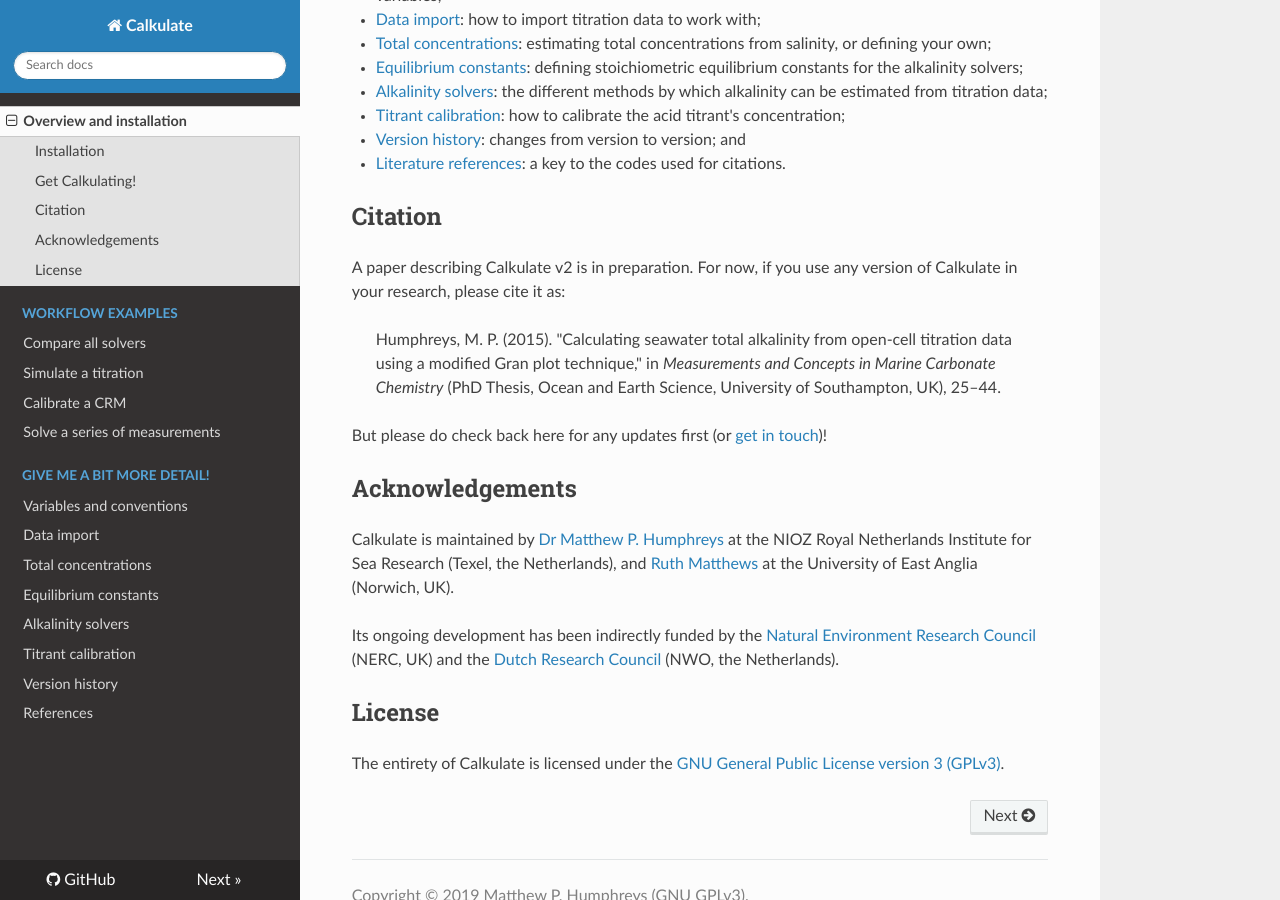
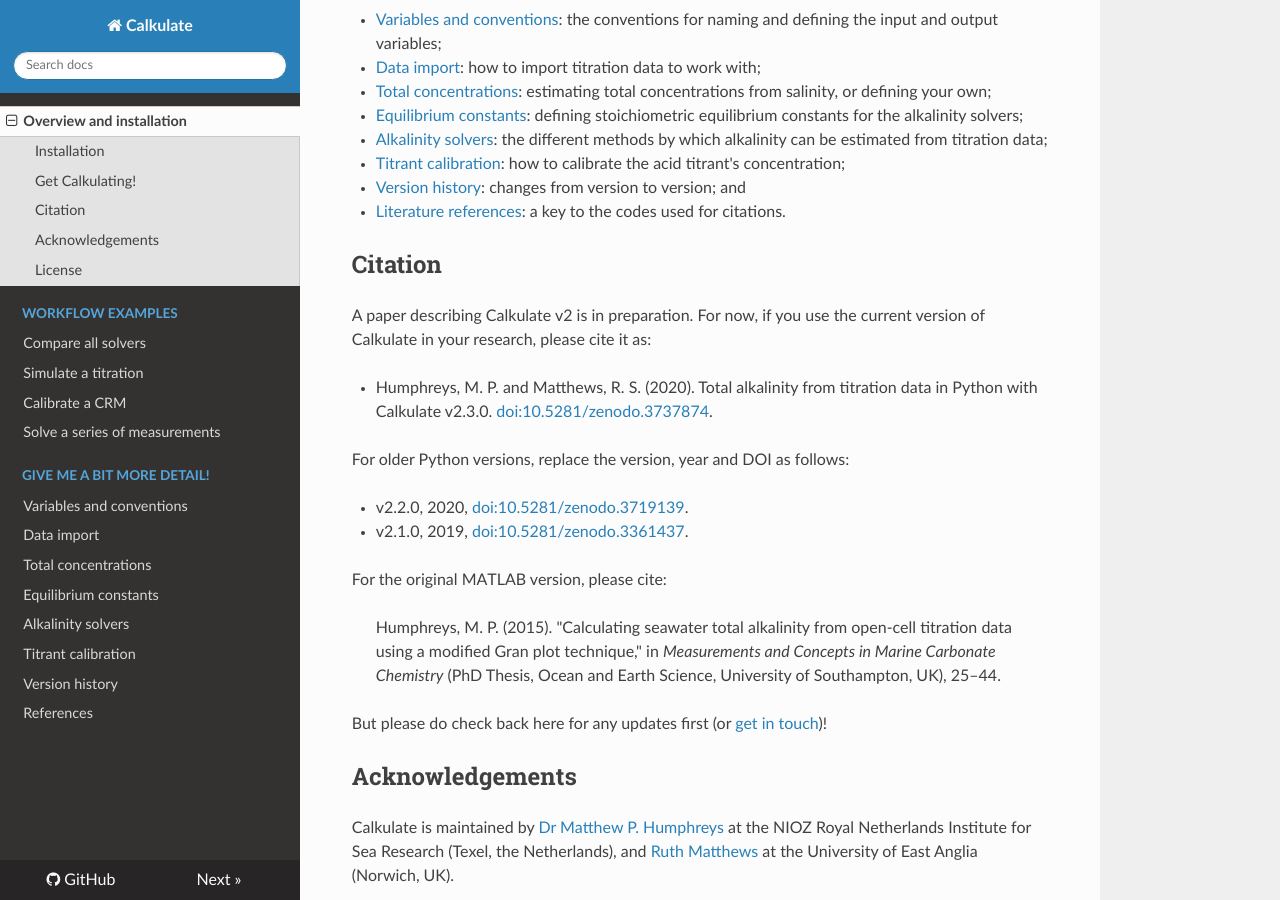
Before and after one commit to mvdh7/calkulate, an MkDocs documentation site: the page built from docs/index.md, in a window 1280 px wide and 900 px high, scrolled down 1038 px. Built offline with MkDocs 1.6.1, drawn with Linux system fonts in a browser that asks for light colours; nearby versions of some CDN libraries.

Commit message:
Add version DOIs

```diff
--- a/docs/index.md
+++ b/docs/index.md
@@ -1,6 +1,8 @@
 # <img src="img/logo_transparent.png" style="vertical-align:sub" width="105px" /> v2.3.0
 
 Calkulate is a Python 3.6+ package for determining total alkalinity from seawater titration data.
+
+[![pypi badge](https://img.shields.io/pypi/v/calkulate.svg?style=popout)](https://pypi.org/project/calkulate/) [![DOI](https://zenodo.org/badge/85561246.svg)](https://zenodo.org/badge/latestdoi/85561246)
 
 ## Installation
 
@@ -39,7 +41,16 @@
 
 ## Citation
 
-A paper describing Calkulate v2 is in preparation. For now, if you use any version of Calkulate in your research, please cite it as:
+A paper describing Calkulate v2 is in preparation. For now, if you use the current version of Calkulate in your research, please cite it as:
+
+  * Humphreys, M. P. and Matthews, R. S. (2020). Total alkalinity from titration data in Python with Calkulate v2.3.0. [doi:10.5281/zenodo.3737874](https://doi.org/10.5281/zenodo.3737874).
+
+For older Python versions, replace the version, year and DOI as follows:
+
+  * v2.2.0, 2020, [doi:10.5281/zenodo.3719139](https://doi.org/10.5281/zenodo.3719139).
+  * v2.1.0, 2019, [doi:10.5281/zenodo.3361437](https://doi.org/10.5281/zenodo.3361437).
+
+For the original MATLAB version, please cite:
 
 > Humphreys, M. P. (2015). "Calculating seawater total alkalinity from open-cell titration data using a modified Gran plot technique," in *Measurements and Concepts in Marine Carbonate Chemistry* (PhD Thesis, Ocean and Earth Science, University of Southampton, UK), 25–44.
 
```
Also changed, not shown: docs/versions.md (+9 -1 lines).
